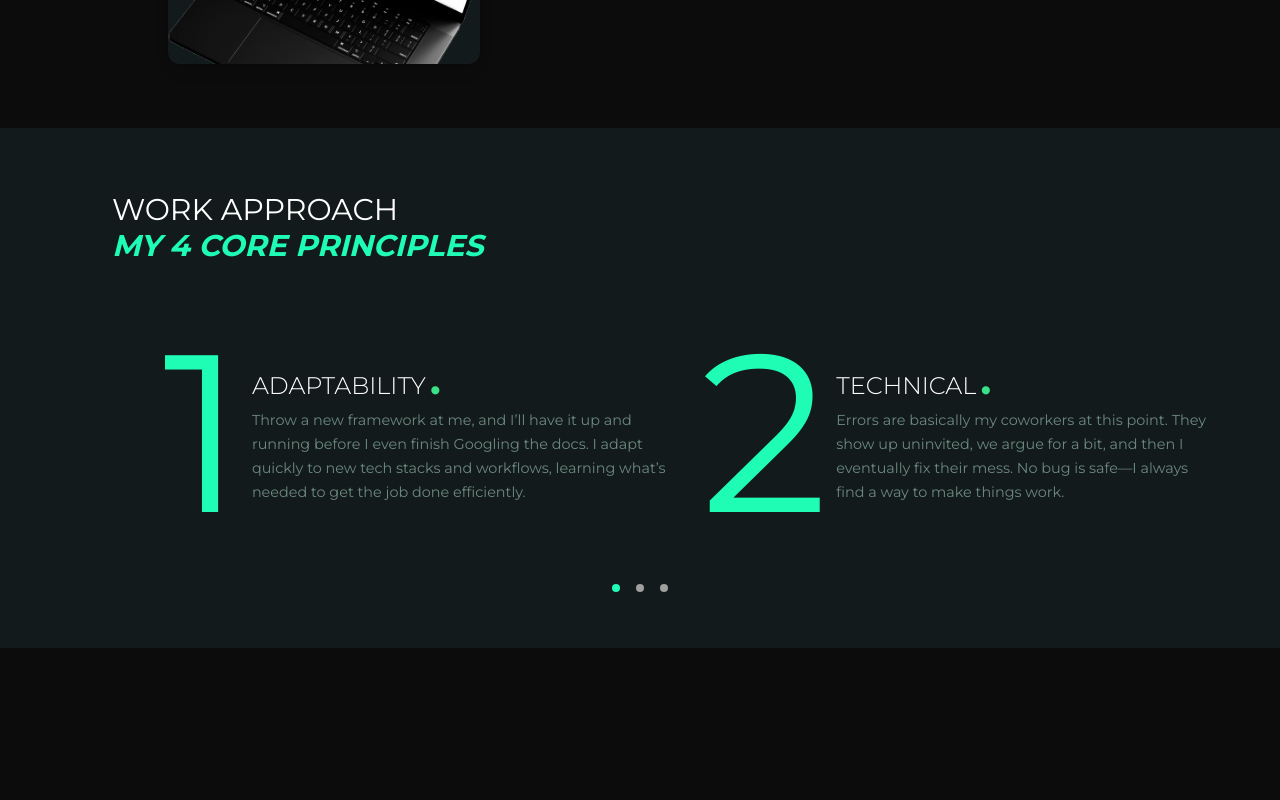
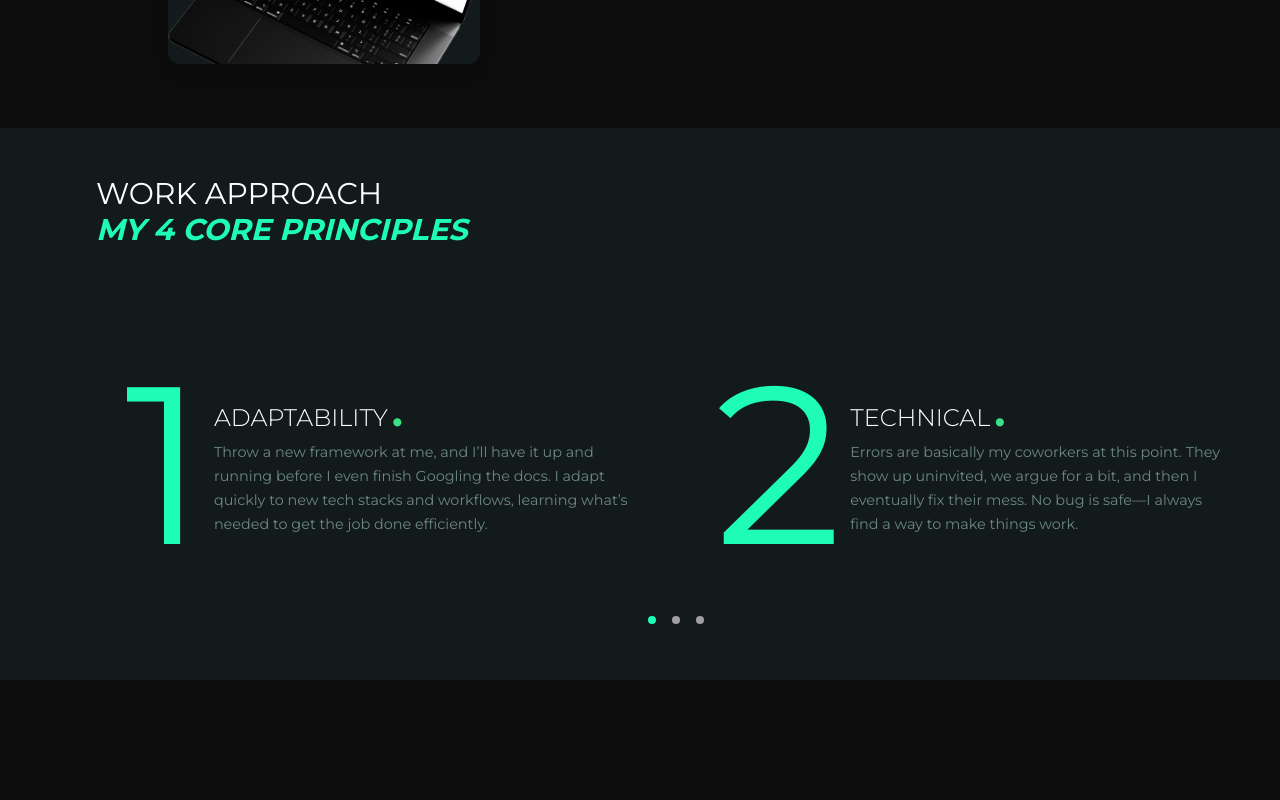
Before and after one commit to Aloushi755/portofolio-weshark, a Next.js app in the folder frontend/: page / in a window 1280 px wide. Shown: the part 1560-2360 px from the top of the page. Built offline with nearby package versions, Linux system fonts and the light colour scheme.

Commit message:
fix: update max-width for various components to improve layout consistency

```diff
--- a/frontend/features/homepage/components/Hero.jsx
+++ b/frontend/features/homepage/components/Hero.jsx
@@ -7,7 +7,7 @@ import Button from '@/global/components/Button';
 export function Hero() {
     return (
         <section className='w-full bg-green_spotify'>
-            <div className="flex flex-col-reverse lg:flex-row justify-bewteen items-center max-w-7xl py-16 sm:py-20 lg:py-28 mx-auto gap-6">
+            <div className="flex flex-col-reverse lg:flex-row justify-bewteen items-center max-w-[84rem] py-16 sm:py-20 lg:py-28 mx-auto gap-6">
                 <div className='flex flex-col justify-center items-start w-full pl-12 md:pl-32 lg:pl-10 lg:ml-16 lg:w-1/2'>
                     <h1 className='py-4 text-xl leading-6 sm:text-2xl md:text-3xl lg:text-[2.5rem] lg:leading-[2.7rem] text-white uppercase'>
                         My name is Ali Moussa <br />
--- a/frontend/features/homepage/components/NewProject.jsx
+++ b/frontend/features/homepage/components/NewProject.jsx
@@ -45,7 +45,7 @@ export function NewProject() {
 
     return (
         <section className="w-full bg-[#0d0c0c]">
-            <div className="flex flex-col justify-center items-start max-w-7xl mx-auto h-auto py-16 bg-[#0d0c0c]">
+            <div className="flex flex-col justify-center items-start max-w-[84rem] mx-auto h-auto py-16 bg-[#0d0c0c]">
                 <div className="flex flex-col justify-center items-start gap-2 w-full py-4 md:py-10 pl-12 md:pl-32 lg:pl-10 lg:ml-16 lg:w-1/2">
                     <h2 className="text-white text-xl md:text-2xl lg:text-3xl tracking-tighter lg:max-w-7xl font-regular text-left uppercase">
                         A showcase of projects <br />
--- a/frontend/features/homepage/components/Principles.jsx
+++ b/frontend/features/homepage/components/Principles.jsx
@@ -10,14 +10,15 @@ import 'swiper/css/pagination';
 
 export function Principles() {
     return (
-        <section className='flex flex-col justify-center items-start w-full h-auto py-12 px-4 md:px-0 bg-green_darker'>
-            <div className='flex flex-col justify-center items-start gap-2 w-full ml-4 md:ml-20 lg:ml-24 -mb-6 md:-mb-16 sm:max-w-lg lg:max-w-3xl mx-auto p-4'>
-                <h3 className='text-white text-xl md:text-2xl lg:text-3xl uppercase'>
+        <section className="w-full bg-green_darker py-12">
+            <div className="max-w-[84rem] mx-auto w-full pl-12 pr-6 md:pl-24">
+                <div className="flex flex-col justify-center items-start gap-2 w-full">
+                    <h3 className="text-white text-xl md:text-2xl lg:text-3xl uppercase">
                         Work approach <br />
-                    <span className='text-green_light font-bold italic'>My 4 core principles</span>
+                        <span className="text-green_light font-bold italic">My 4 core principles</span>
                     </h3>
                 </div>
-            <div className='relative w-full max-w-5xl md:max-w-5xl lg:max-w-[90%] mx-auto pl-6 md:pl-20 lg:pl-24 sm:py-0 z-50'>
+                <div className="relative w-full z-50">
                     <Swiper
                         modules={[Pagination, A11y]}
                         spaceBetween={10}
@@ -38,7 +39,7 @@ export function Principles() {
                                 slidesPerView: 2,
                                 spaceBetween: 15,
                             },
-                        1024: {
+                            1280: {
                                 slidesPerView: 2,
                                 spaceBetween: 20,
                             },
@@ -75,6 +76,7 @@ export function Principles() {
                     </Swiper>
                     <div className="flex justify-center gap-2 mx-auto custom-pagination swiper-pagination -mb-4 sm:mt-8 sm:mb-0 z-60 "></div>
                 </div>
+            </div>
         </section>
     );
 }
--- a/frontend/features/homepage/components/SkillSlider.jsx
+++ b/frontend/features/homepage/components/SkillSlider.jsx
@@ -39,7 +39,7 @@ export function SkillSlider() {
 
     return (
         <div className="relative w-full py-20 lg:py-40 bg-[#0d0c0c]">
-            <div className="container mx-auto md:px-8">
+            <div className="container max-w-[84rem] mx-auto md:px-8">
                 <div className="flex flex-col gap-6 md:gap-10 mx-auto ml-14 md:ml-16 lg:ml-20">
                     <h2 className="text-white text-xl md:text-2xl lg:text-3xl tracking-tighter lg:max-w-xl font-regular text-left uppercase">
                         Languages and Tools <br /> <span className="text-green_light font-bold italic">in My Shark Tank</span>
```
Lines whose indentation alone changed are shown as unchanged.
